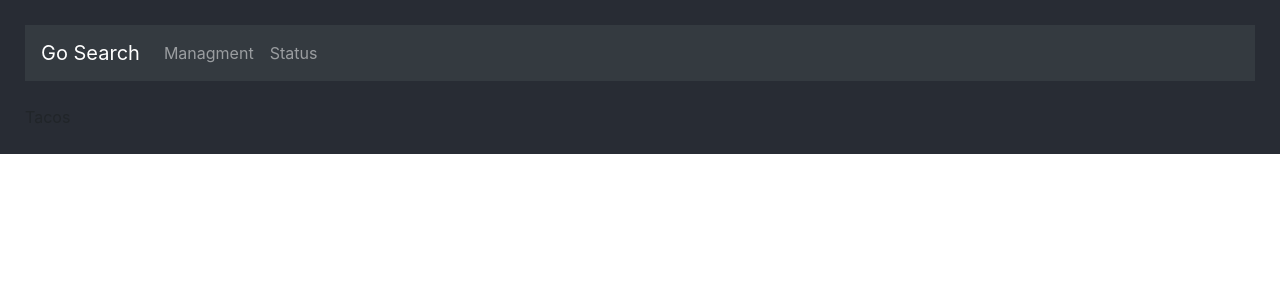
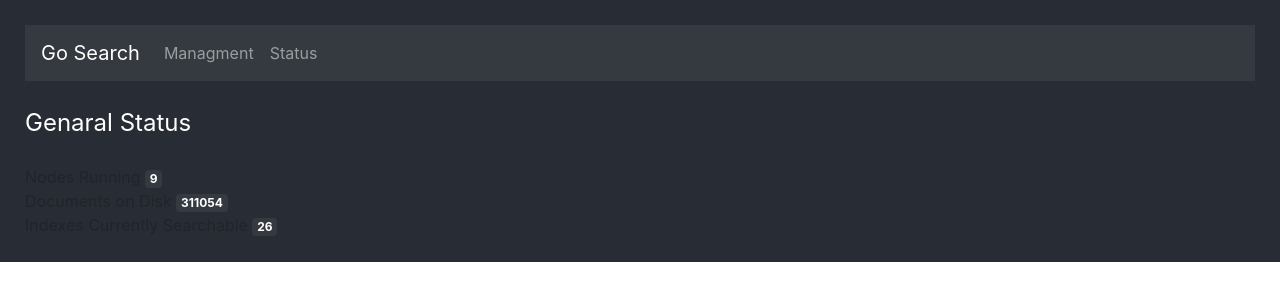
Before and after one commit to GoSearchTeam/goSearch, a React (Create React App) app in the folder frontend/: page /admin/stats in a window 1280 px wide. Shown: the top 300 px of the page. Built offline with nearby package versions, Linux system fonts and the light colour scheme.

Commit message:
Basic stats page with dummy functions

```diff
--- a/frontend/src/pages/Stats.js
+++ b/frontend/src/pages/Stats.js
@@ -1,7 +1,25 @@
+import { Badge } from 'react-bootstrap'
+
 export default function Stats(props) {
     return (
         <>
-            <header>Tacos</header>
+            <header className="Section-header">Genaral Status</header>
+            <br></br>
+            Nodes Running <Badge variant="dark">{getNodes()}</Badge><br></br>
+            Documents on Disk <Badge variant="dark">{getDocs()}</Badge><br></br>
+            Indexes Currently Searchable <Badge variant="dark">{getIndexes()}</Badge><br></br>
         </>
     );
 }
+
+function getNodes() {
+    return Math.floor(Math.random() * 10) + 1;
+}
+
+function getDocs() {
+    return Math.floor(Math.random() * 1000000) + 100;
+}
+
+function getIndexes() {
+    return Math.floor(Math.random() * 30) + 1;
+}
```
